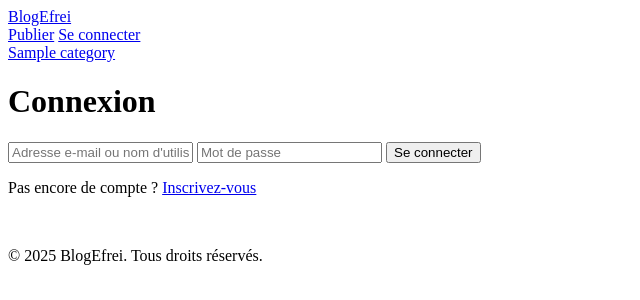
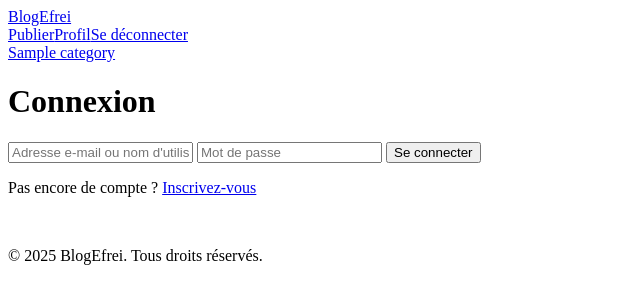
Before and after one commit to RubnK/Blog-Challenge-Web, a PHP site: page /login in a window 1280 px wide. Shown: the top 300 px of the page, without its empty margins (0-640 px from the left). Run offline with PHP 8.4, Linux system fonts and the light colour scheme; the visitor is signed in with stand-in values (Sample User, id 1); tables that the repository leaves empty hold one stand-in row (values such as "Sample post"); some libraries are stand-ins or nearby versions.

Commit message:
Fix files

```diff
--- a/src/controllers/articleController.php
+++ b/src/controllers/articleController.php
@@ -24,6 +24,9 @@ class ArticleController extends CoreController
 
     public function post()
     {
+        if (!isset($_SESSION['user'])) {
+            $this->redirectToRoute('login');
+        }
         if (isset($_POST['title']) && isset($_POST['content'])) {
             $title = htmlspecialchars($_POST['title']);
             $content = htmlspecialchars($_POST['content']);
--- a/src/view/partial/header.php
+++ b/src/view/partial/header.php
@@ -9,14 +9,22 @@
     <header>
         <a href="/"><div class="logo">BlogEfrei</div></a>
         <div class="actions">
-            <a href="/post">Publier</a>
-            <a href="/login">Se connecter</a>
+            <?php
+            if(isset($_SESSION['user'])) {
+                echo '<a href="/post">Publier</a>';
+                echo '<a href="/profil">Profil</a>';
+                echo '<a href="/logout">Se déconnecter</a>';
+            }
+            else {
+                echo '<a href="/login">Se connecter</a>';
+            }
+            ?>
         </div>
     </header>
     <nav>
         <?php
         foreach ($viewData['categories'] as $category) {
-            echo '<a href="/category?id='.$category['category_id'].'">'.$category['name'].'</a>';
+            echo '<a href="/category?id='.$category['category_id'].'">'.$category['name'].' </a>';
         }
         ?>
     </nav>
--- a/src/view/profil.php
+++ b/src/view/profil.php
@@ -78,7 +78,7 @@
         <h2>Articles publiés</h2>
         <?php foreach ($viewData['userArticles'] as $article): ?>
             <div class="article">
-                <img src="path/to/article-thumbnail.jpg" alt="Image">
+                <img src="/uploads/<?= $article['image'] ?>" alt="Image de l'article">
                 <div class="content">
                     <h3><?= $article['title'] ?></h3>
                     <p><?= htmlspecialchars($article['content']) ?></p>
--- a/src/view/register.php
+++ b/src/view/register.php
@@ -1,3 +1,4 @@
+<h1>Inscription</h1>
 <form id = "register-form" method = "POST" class = "active">
     <input type = "text" name = "username" placeholder = "Nom d'utilisateur" required>
     <input type = "email" name = "email" placeholder = "Adresse e-mail" required>
```
